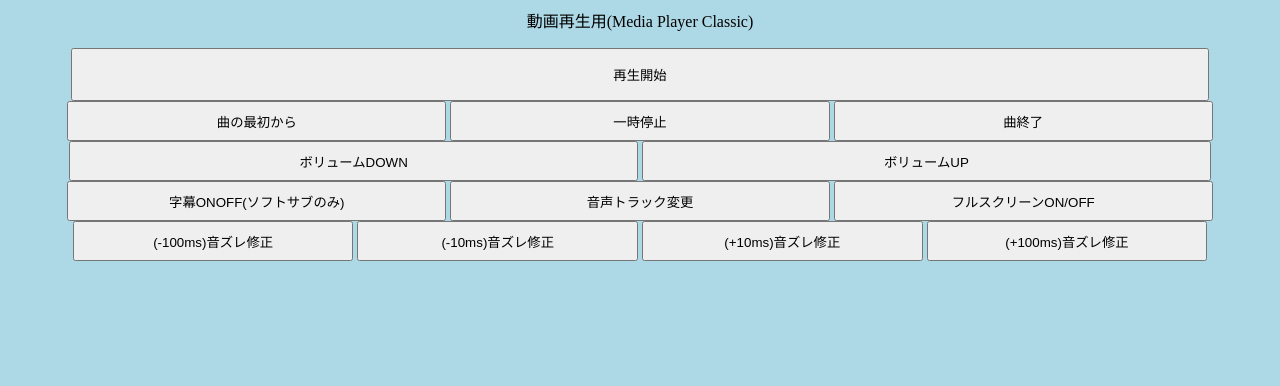
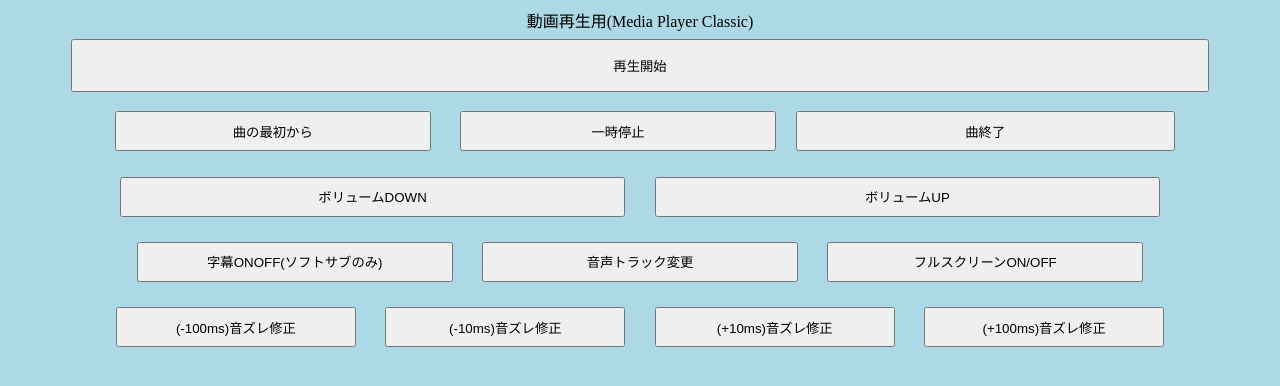
Before and after one commit to bee7813993/KaraokeRequestorWeb, a PHP site: page /karaokectrl/mpcctrl.php in a window 1280 px wide. Shown: the top 386 px of the page. Run offline with PHP 8.4, Linux system fonts and the light colour scheme.

Commit message:
スマホ操作性改善
各ボタンの間に空白を入れた(間違って隣を押したりしたので)
検索画面がスマホ用デザインにならなくなっていたものを修正

```diff
--- a/css/style.css
+++ b/css/style.css
@@ -5,6 +5,7 @@ body	{
 
 input[type="submit"] {
     height: 30px;
+    margin: 3px;
 }
 
 input.toolinfo {
@@ -18,12 +19,14 @@ input.playstart {
 -webkit-appearance: button;
 	width: 90%;
 	height: 4em;
+	margin: 0.5em;
 }
 
 button.pcbuttom {
 -webkit-appearance: button;
-	width: 30%;
+	width: 25%;
 	height: 3em;
+	margin: 1%;
 }
 
 input.pcbuttom {
@@ -34,20 +37,23 @@ input.pcbuttom {
 
 button.pcvolume {
 -webkit-appearance: button;
-	width: 45%;
+	width: 40%;
 	height: 3em;
+	margin: 1%;
 }
 
 button.pcmorefunc {
 -webkit-appearance: button;
-	width: 30%;
+	width: 25%;
 	height: 3em;
+	margin: 1%;
 }
 
 button.pcdelay {
 -webkit-appearance: button;
-	width: 22.2%;
+	width: 19%;
 	height: 3em;
+	margin: 1%;
 }
 
 
@@ -72,7 +78,7 @@ height: 2em;
 
 .pcarea {
     width: 95%;
-    height: 17em;
+    height: 21em;
 }
 
 input.fullwidth{
@@ -244,7 +250,8 @@ margin-bottom: 5px;
 list-style-type: none;
 color: #fff;
 background: #000;
- }
+}
+
 #searchresult tbody td.filesize:before { content: "[サイズ] "; }
 #searchresult tbody td.length:before { content: "[再生時間] "; }
 #searchresult tbody td.filepath:before { content: "[パス] "; }
--- a/foobarctl.php
+++ b/foobarctl.php
@@ -20,7 +20,7 @@
 
 ?>
 <body>
-<p align="center"> 音楽再生用(foobar2000) </p>
+<p align="center" style="margin-bottom: 0;" > 音楽再生用(foobar2000) </p>
 <div align="center" class="playercontrol" >
 <input type="submit" value="再生開始" class="playstart" onClick="song_play()" />
 <br>
--- a/mpcctrl.php
+++ b/mpcctrl.php
@@ -20,7 +20,7 @@
 
 ?>
 <body>
-<p align="center"> 動画再生用(Media Player Classic) </p>
+<p align="center" style="margin-bottom: 0;"> 動画再生用(Media Player Classic) </p>
 <div align="center" class="playercontrol" id="playercontrol">
 <input type="submit" value="再生開始" class="playstart" onClick="song_play()" />
 <br>
--- a/request.php
+++ b/request.php
@@ -296,10 +296,10 @@ print "\" />";
 print '<div class="acition" >';
 print "<input type=\"submit\" name=\"up\"     value=\"上へ\"/>";
 print "<input type=\"submit\" name=\"down\"   value=\"下へ\"/>";
-print '</div>';
-print '<div class="acition2" >';
+//print '</div>';
+//print '<div class="acition2" >';
+print "<input type=\"submit\" name=\"warikomi\"   value=\"次に再生\"/>";
 print "<input type=\"submit\" name=\"delete\" value=\"削除\"/>";
-print "<input type=\"submit\" name=\"warikomi\"   value=\"次に再生\"/>";
 print '</div>';
 print '<div class="clear" >';
 print '</div>';
```
